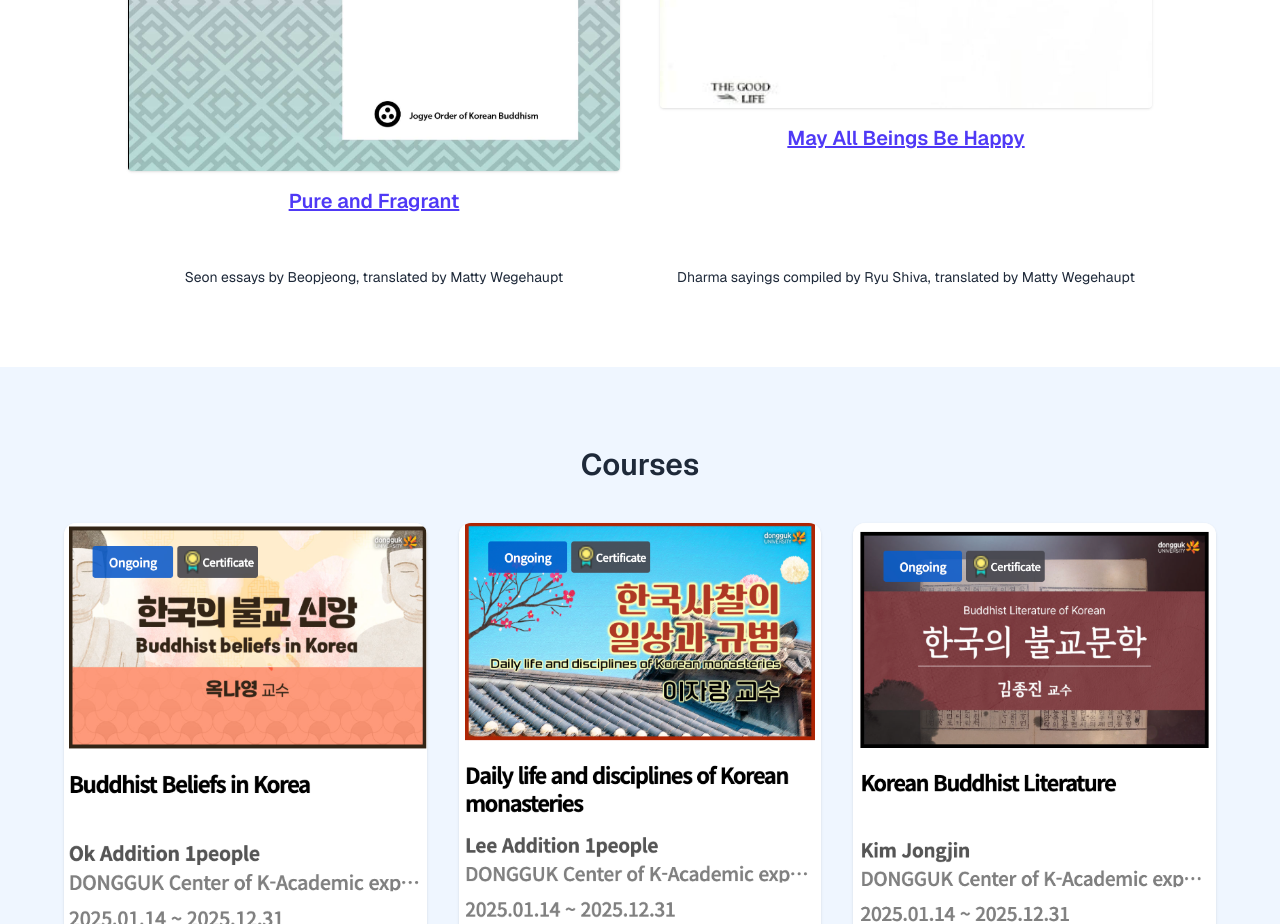
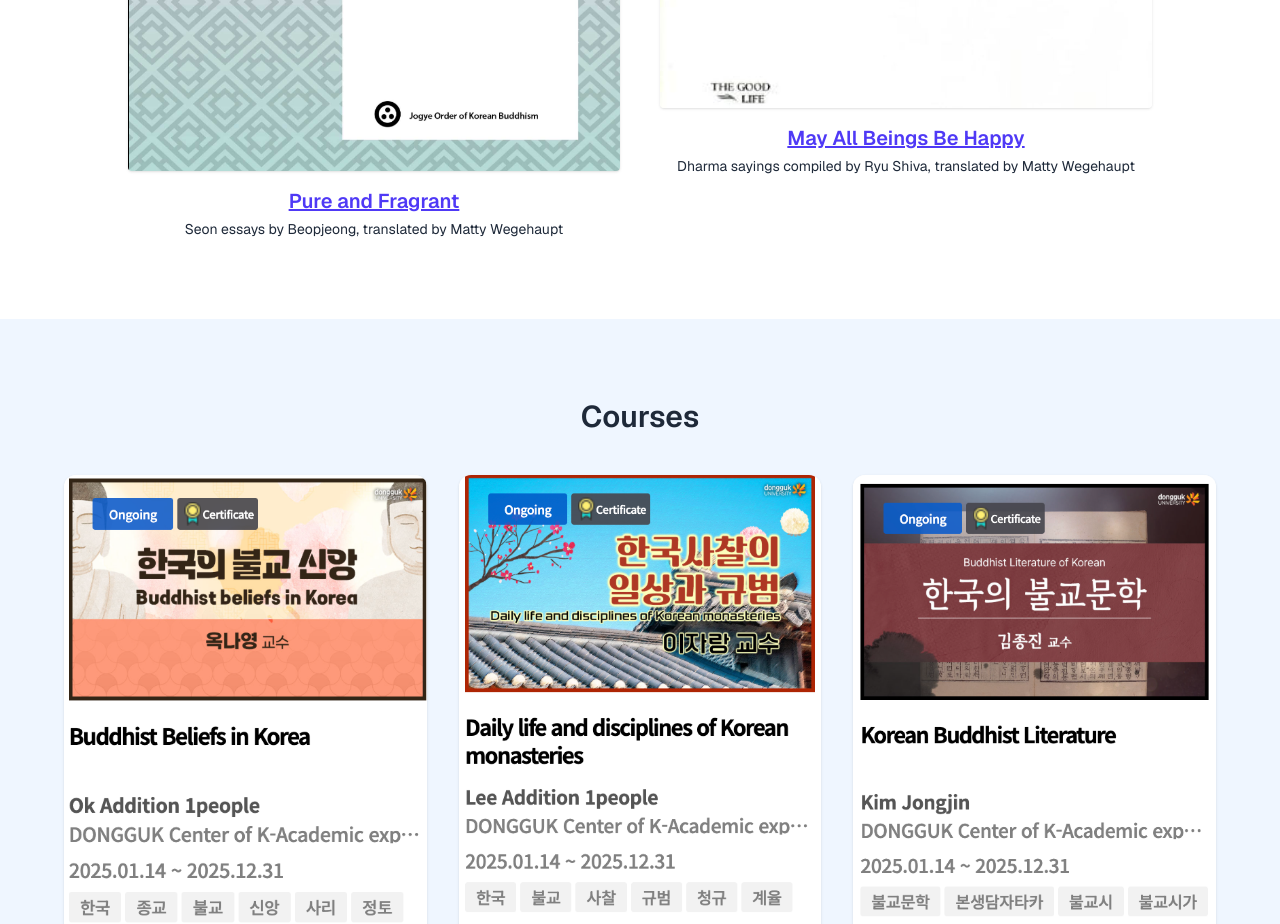
Before and after one commit to omatty123/translation_website, a Next.js app: page / in a window 1280 px wide. Shown: the part 1440-2364 px from the top of the page. Built offline with nearby package versions, Linux system fonts and the light colour scheme.

Commit message:
Update page.tsx

```diff
--- a/app/page.tsx
+++ b/app/page.tsx
@@ -57,7 +57,10 @@ export default function Home() {
           desc: "Dharma sayings compiled by Ryu Shiva, translated by Matty Wegehaupt"
         }
       ].map(({ title, img, url, desc }, idx) => (
-              <div key={idx} className="flex flex-col items-center text-center">
+        <div
+          key={idx}
+          className="flex flex-col items-center text-center"
+        >
           <Image
             src={img}
             alt={title}
@@ -65,7 +68,7 @@ export default function Home() {
             style={{ width: "auto" }}
             className="rounded shadow mb-4"
           />
-                <div className="flex flex-col justify-between flex-grow h-[100px]">
+          <div className="leading-snug">
             <a
               href={url}
               className="text-indigo-600 text-xl font-semibold underline hover:text-indigo-800"
@@ -73,7 +76,7 @@ export default function Home() {
             >
               {title}
             </a>
-                  <p className="mt-2 text-sm">{desc}</p>
+            <p className="text-sm mt-1">{desc}</p>
           </div>
         </div>
       ))}
```
Lines whose indentation alone changed are shown as unchanged.
